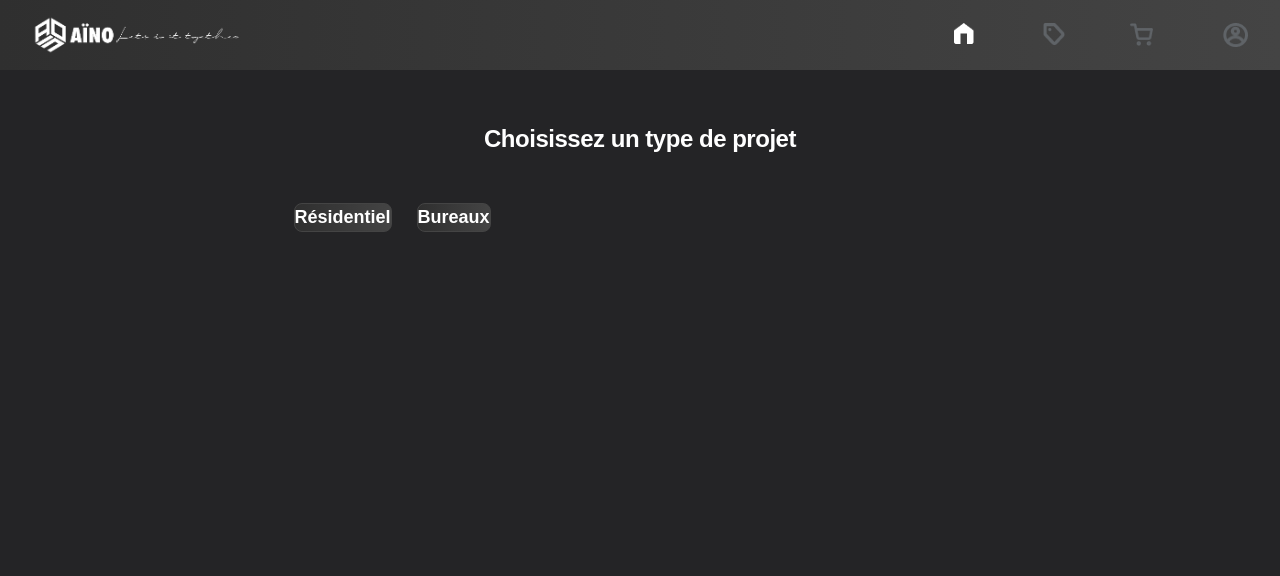
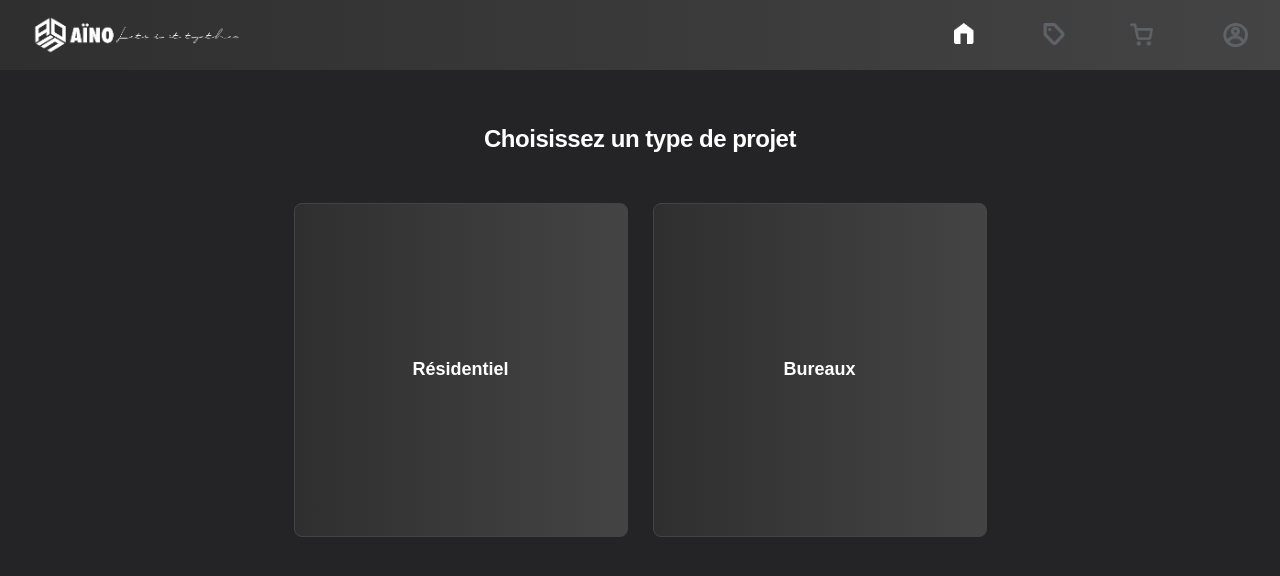
Before and after one commit to mowfaqqa/interior-design-ai, a Next.js app: page /newproject in a window 1280 px wide. Shown: the top 576 px of the page. Built offline with nearby package versions, Linux system fonts and the light colour scheme.

Commit message:
updated routes

```diff
--- a/src/components/ChooseProject/MainChooseProjectPage.tsx
+++ b/src/components/ChooseProject/MainChooseProjectPage.tsx
@@ -7,15 +7,23 @@ const MainChooseProjectPage: React.FC = () => {
   const xml: React.ReactElement = (
     <MainPageWrapper head="Choisissez un type de projet">
       <ScreenScale className="!w-[69.3rem] flex gap-[2.5rem] h-[33.4rem] max-lg:flex-col max-lg:h-[17.5rem] max-lg:gap-[1.5rem]">
-        <Link href={"/choose-interior-style"} passHref>
-          <OptionBox>
+        <Link
+          href={"/choose-interior-style"}
+          passHref
+          className="w-full flex justify-center items-center"
+        >
+          <OptionBox className="cursor-pointer h-full">
             <span className="fustat font-bold text-[1.8rem] text-white text-center">
               Résidentiel
             </span>
           </OptionBox>
         </Link>
-        <Link href={"/choose-commercial-style"} passHref>
-          <OptionBox>
+        <Link
+          href={"/choose-interior-style"}
+          passHref
+          className="w-full flex justify-center items-center"
+        >
+          <OptionBox className="cursor-pointer h-full">
             <span className="fustat font-bold text-[1.8rem] text-white text-center">
               Bureaux
             </span>
```
